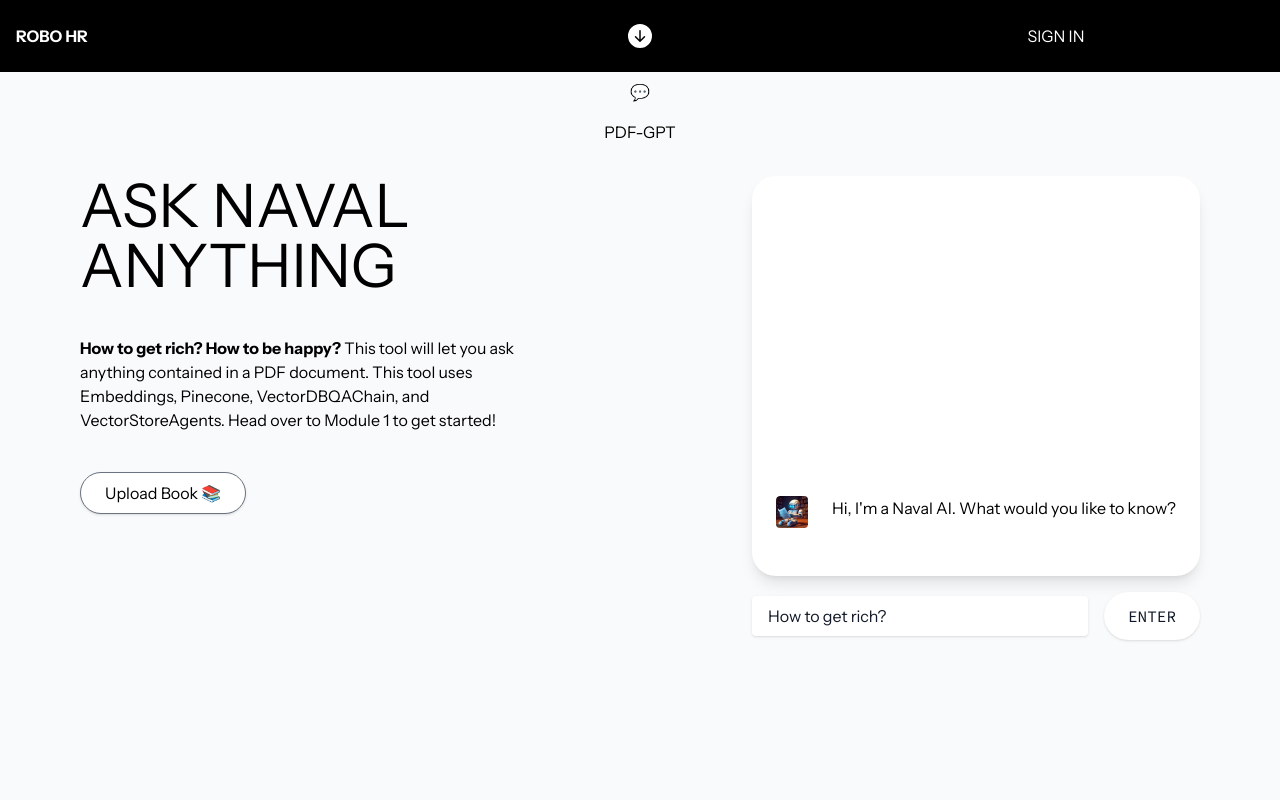
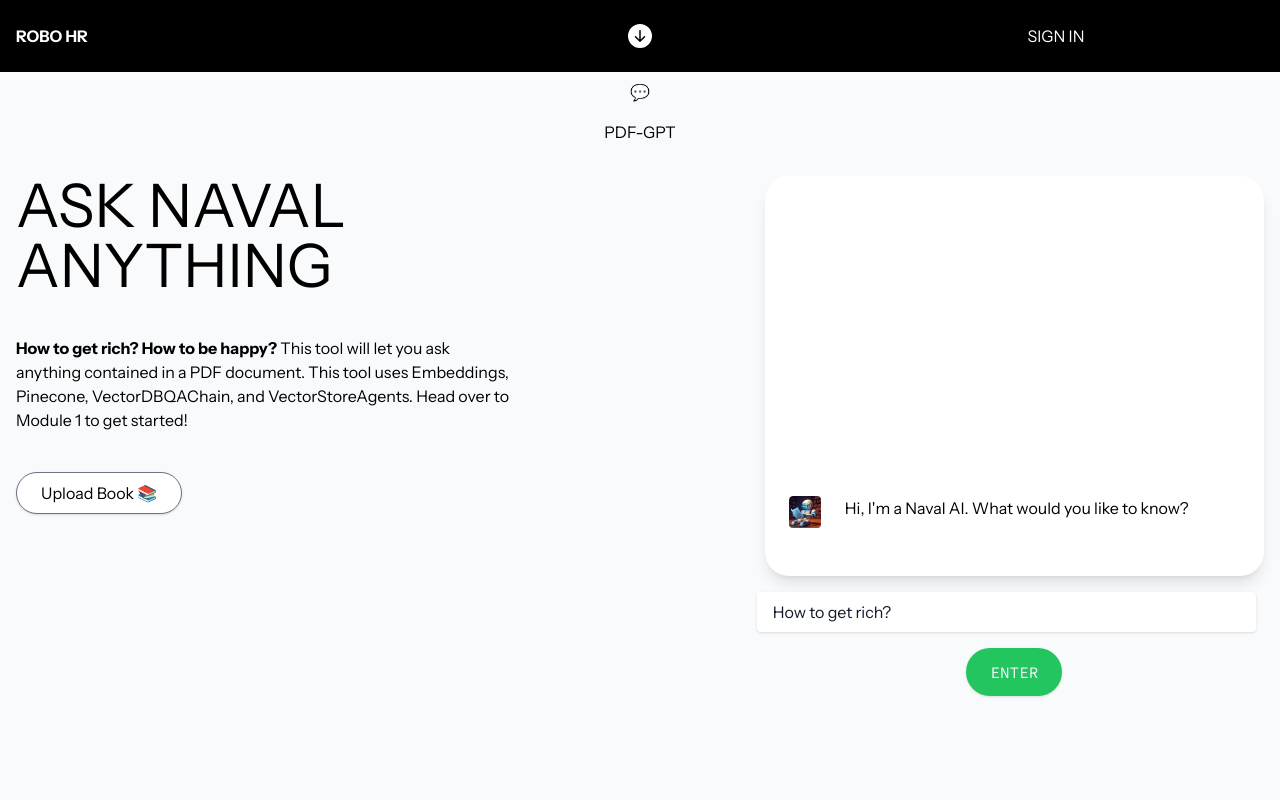
Before and after one commit to JonathanDabre/roboHR-experiment, a Next.js app: page /pdf in a window 1280 px wide. Shown: the top 800 px of the page. Built offline with nearby package versions, Linux system fonts and the light colour scheme.

Commit message:
ui changes

```diff
--- a/app/components/PromptBox.jsx
+++ b/app/components/PromptBox.jsx
@@ -18,7 +18,7 @@
   };
   return (
     <>
-      <div className="flex items-center mb-4">
+      <div className="flex flex-col items-center mb-4">
         {labelText && (
           <label htmlFor="" className="mr-4">
             {labelText}
@@ -37,7 +37,7 @@
         {!disableButton && (
           <button
             onClick={handleSubmit}
-            className={`py-3 px-6 bg-white shadow text-gray-900 font-semibold rounded-full hover:shadow-xl transition-colors duration-200 uppercase ${sourceCodePro.className}`}
+            className={`py-3 px-6 mt-4 bg-green-500 shadow text-slate-100 font-semibold rounded-full hover:shadow-xl transition-colors duration-200 uppercase ${sourceCodePro.className}`}
           >
             {buttonText || "Enter"}
           </button>
--- a/app/layout.jsx
+++ b/app/layout.jsx
@@ -13,7 +13,7 @@
     <html lang="en">
       <body className={`${instrumentSans.className} `}>
         <Navbar />
-        <main className="flex flex-col pt-20 px-20">{children}</main>
+        <main className="flex flex-col pt-20 px-4">{children}</main>
         <Footer />
       </body>
     </html>
--- a/app/resume-reader/page.jsx
+++ b/app/resume-reader/page.jsx
@@ -12,12 +12,12 @@
 const endpoint = "/api/resume-query-metadata";
 
 const ResumeReader = () => {
-  const [prompt, setPrompt] = useState("Who has experience with Python?");
+  const [prompt, setPrompt] = useState("");
   const [error, setError] = useState(null);
 
   const [messages, setMessages] = useState([
     {
-      text: "After loading the vector database, ask me anything about your documents! E.g., Has anyone worked at Meta? Where did Joanna Smith go to school? Does Kaito Esquivel have any recommendations?",
+      text: "Ex. Has anyone worked at meta?",
       type: "bot",
     },
   ]);
@@ -143,7 +143,7 @@
           }
         /> */}
         {/* Changes from here */}
-        <div className="w-full">
+        <div className="w-full" >
           <ButtonContainer>
                   <Button
                     handleSubmit={handleSubmitUpload}
```
